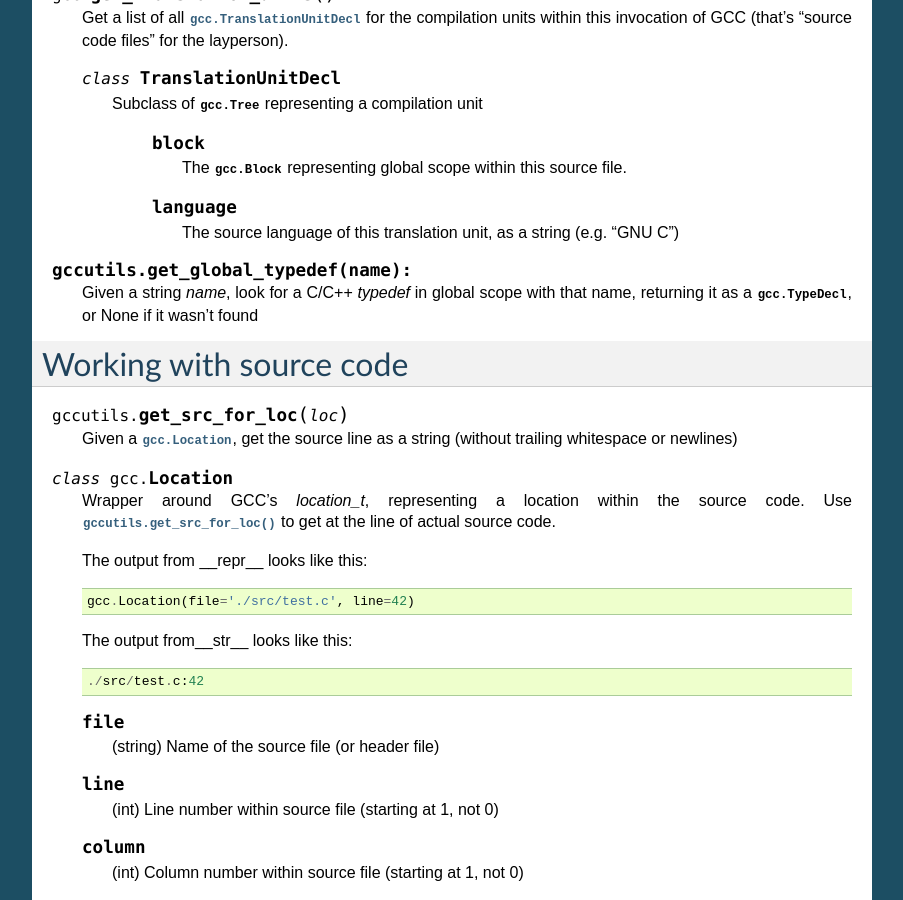
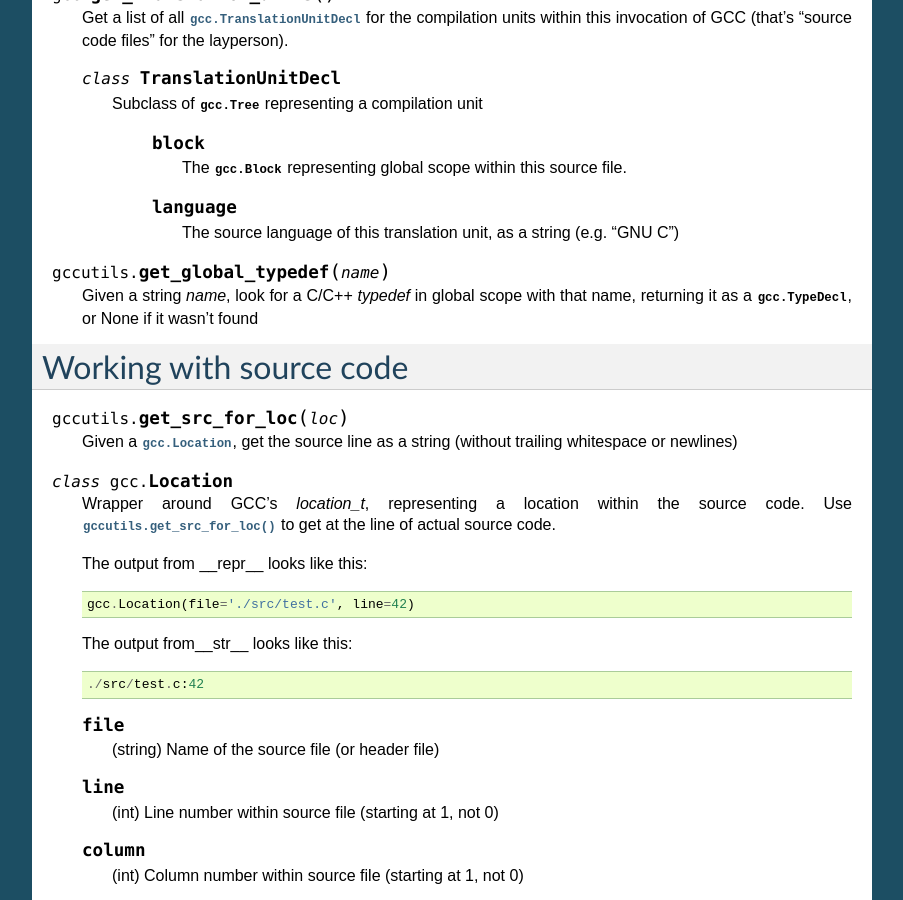
Before and after one commit to davidmalcolm/gcc-python-plugin, a Sphinx documentation site: the page built from docs/basics.rst, in a window 1280 px wide and 900 px high, scrolled down 4141 px. Shown: the whole window, without its empty margins (198-1101 px from the left). Built offline with Sphinx 7.4.7, drawn with Linux system fonts in a browser that asks for light colours; some of the changed text lies outside the part shown.

Commit message:
fix markup error

```diff
--- a/docs/basics.rst
+++ b/docs/basics.rst
@@ -282,7 +282,7 @@ Global data access
 	       The source language of this translation unit, as a string
 	       (e.g. "GNU C")
 
-.. py:function:: gccutils.get_global_typedef(name):
+.. py:function:: gccutils.get_global_typedef(name)
 
       Given a string `name`, look for a C/C++ `typedef` in global scope with
       that name, returning it as a :py:class:`gcc.TypeDecl`, or None if it
```
